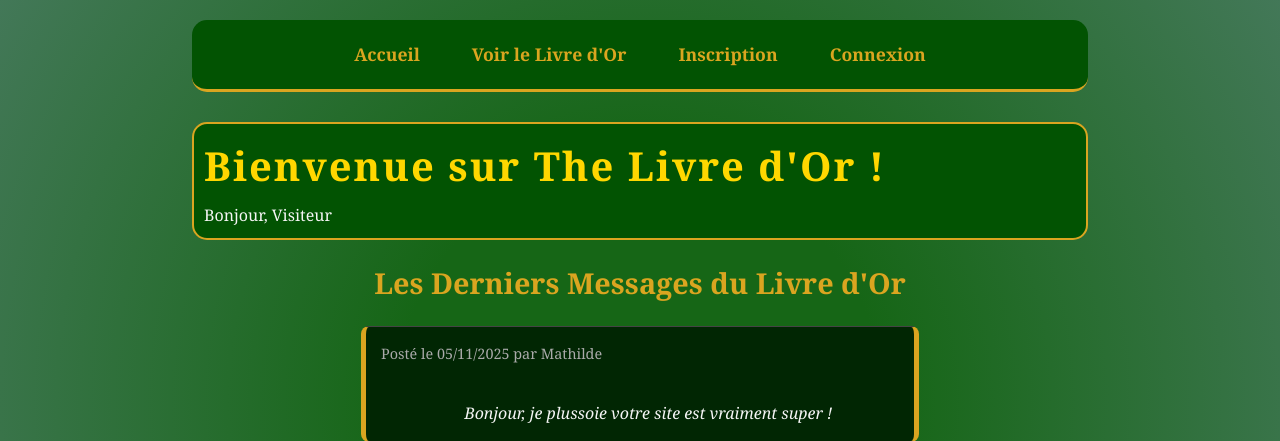
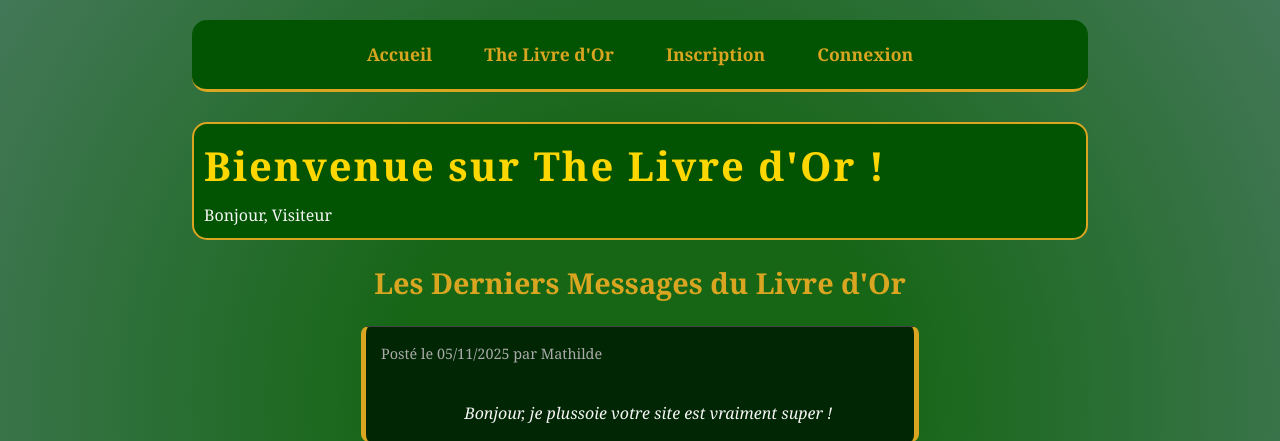
Before and after one commit to emmanuelle-dupasmahe/livre-or, a PHP site: page /index.php in a window 1280 px wide. Shown: the top 441 px of the page. Run offline with PHP 8.4, Linux system fonts and the light colour scheme; data comes from the database, SQL or seed files in the repository.

Commit message:
header.php
texte du navigateur changé pour the livre d'or

```diff
--- a/includes/header.php
+++ b/includes/header.php
@@ -22,7 +22,7 @@ $base_path = (strpos($_SERVER['PHP_SELF'], 'controller') !== false) ? '/' : '';
         <nav>
             <ul>
                 <li><a href="<?= $base_path ?>index.php">Accueil</a></li>
-                <li><a href="<?= $base_path ?>livre-or.php">Voir le Livre d'Or</a></li>
+                <li><a href="<?= $base_path ?>livre-or.php">The Livre d'Or</a></li>
 
                 <?php if ($est_connecte): ?>
                     <li><a href="<?= $base_path ?>profil.php">Mon Profil</a></li>
```
